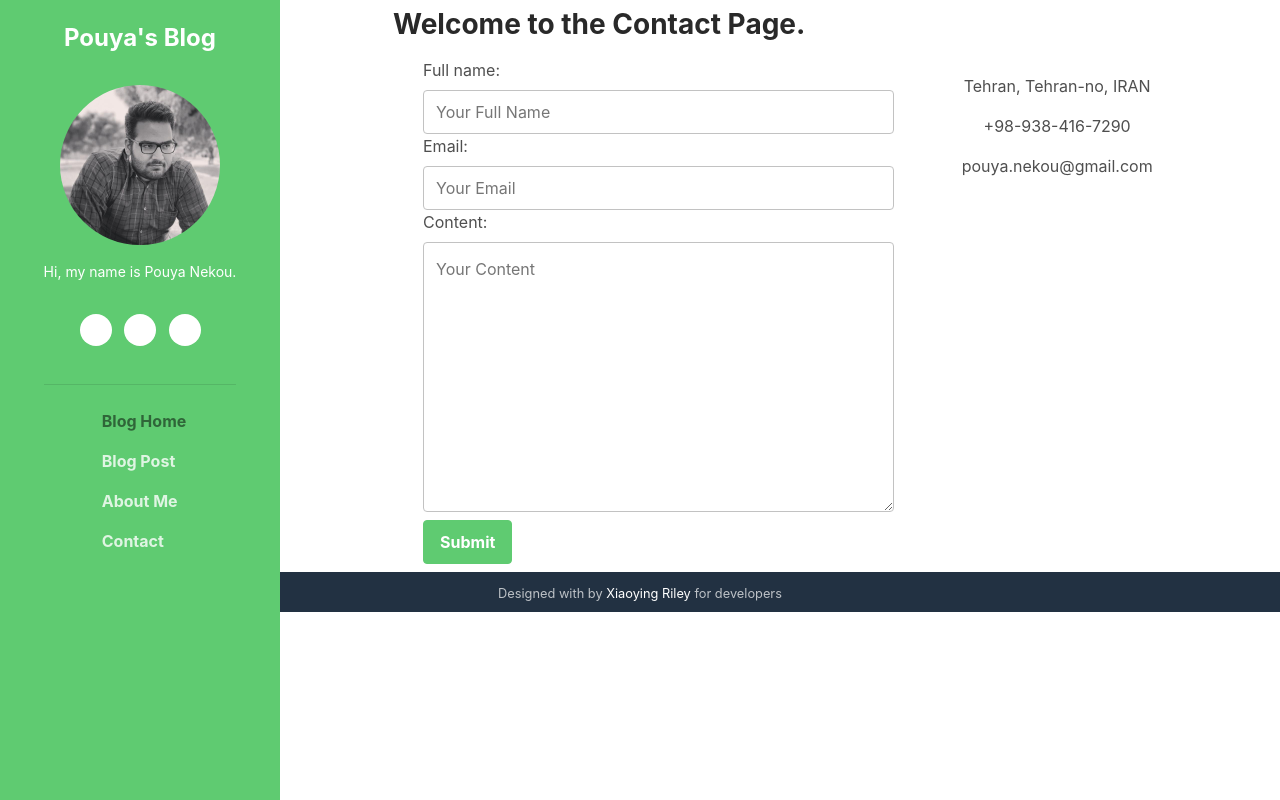
After one commit to Pouya0079/Personal-Blog, a Django app: page /contact/ in a window 1280 px wide. The commit adds this page. Run offline with Django 3.2, Linux system fonts and the light colour scheme; some libraries are stand-ins or nearby versions.

Commit message:
contact page is now ready

```diff
--- /dev/null
+++ b/blog/forms.py
@@ -0,0 +1,23 @@
+from django import forms
+
+class ContactForm(forms.Form):
+    full_name = forms.CharField(widget=forms.TextInput(attrs={
+        'class': 'form-control',
+        'placeholder': 'Your Full Name'
+        }))
+
+    email     = forms.EmailField(widget=forms.EmailInput(attrs={
+        'class': 'form-control',
+        'placeholder': 'Your Email'
+    }))
+
+    content   = forms.CharField(widget=forms.Textarea(attrs={
+        'class': 'form-control',
+        'placeholder': 'Your Content'
+        }))
+
+    def clean_email(self):
+        email = self.cleaned_data.get('email')
+        if not ('gmail.com' or 'yahoo.com') in email:
+            raise forms.ValidationError('Email has to be \"gmail.com\" or \"yahoo.com\"')
+        return email
--- a/blog/urls.py
+++ b/blog/urls.py
@@ -1,6 +1,8 @@
 from django.conf.urls import url
-from .views import IndexPage
+from .views import IndexPage, AboutPage, contact_page
 
 urlpatterns = [
     url(r'^$', IndexPage.as_view(), name='index'),
+    url(r'^about/$', AboutPage.as_view(), name='about'),
+    url(r'^contact/$', contact_page, name='contact'),
 ]
--- a/blog/views.py
+++ b/blog/views.py
@@ -2,6 +2,7 @@ from django.shortcuts import render
 from django.views.generic import TemplateView, ListView, DetailView
 
 from .models import Article
+from .forms import ContactForm
 
 class IndexPage(TemplateView):
 
@@ -35,3 +36,20 @@ class IndexPage(TemplateView):
         }
 
         return render(request, 'index.html', context)
+
+
+class AboutPage(TemplateView):
+    template_name = 'about.html'
+
+
+def contact_page(request):
+    contact_form = ContactForm(request.POST or None)
+    context = {
+        'title': 'Contact',
+        'content': 'Welcome to the Contact Page.',
+        'form': contact_form
+    }
+
+    if contact_form.is_valid():
+        print(contact_form.cleaned_data)
+    return render(request, 'contact.html', context)
--- a/templates/base.html
+++ b/templates/base.html
@@ -34,13 +34,11 @@
 					<div class="profile-section pt-3 pt-lg-0">
 						<img class="profile-image mb-3 rounded-circle mx-auto" src="{% static 'images/pp.jpeg' %}" alt="image">
 
-						<div class="bio mb-3">Hi, my name is Pouya Nekou. Briefly introduce yourself here. You can also provide a link to the about page.<br><a href="about.html">Find out more about me</a></div><!--//bio-->
+						<div class="bio mb-3">Hi, my name is Pouya Nekou. </div>
 						<ul class="social-list list-inline py-3 mx-auto">
-							<li class="list-inline-item"><a href="#"><i class="fab fa-twitter fa-fw"></i></a></li>
+							<li class="list-inline-item"><a href="#"><i class="fab fa-instagram fa-fw"></i></a></li>
 							<li class="list-inline-item"><a href="#"><i class="fab fa-linkedin-in fa-fw"></i></a></li>
-							<li class="list-inline-item"><a href="#"><i class="fab fa-github-alt fa-fw"></i></a></li>
-							<li class="list-inline-item"><a href="#"><i class="fab fa-stack-overflow fa-fw"></i></a></li>
-							<li class="list-inline-item"><a href="#"><i class="fab fa-codepen fa-fw"></i></a></li>
+							<li class="list-inline-item"><a href="#"><i class="fab fa-github fa-fw"></i></a></li>
 						</ul><!--//social-list-->
 						<hr>
 					</div><!--//profile-section-->
@@ -55,11 +53,10 @@
 						<li class="nav-item">
 							<a class="nav-link" href="about.html"><i class="fas fa-user fa-fw mr-2"></i>About Me</a>
 						</li>
+						<li class="nav-item">
+							<a class="nav-link" href="about.html"><i class="fas fa-phone fa-fw mr-2"></i>Contact</a>
+						</li>
 					</ul>
-
-					<div class="my-2 my-md-3">
-						<a class="btn btn-primary" href="https://themes.3rdwavemedia.com/" target="_blank">Get in Touch</a>
-					</div>
 				</div>
 			</nav>
 		</header>
--- /dev/null
+++ b/templates/contact.html
@@ -0,0 +1,48 @@
+{% extends 'base.html' %}
+{% load static %}
+
+<link rel="stylesheet" href="https://stackpath.bootstrapcdn.com/bootstrap/4.4.1/css/bootstrap.min.css"
+integrity="sha384-Vkoo8x4CGsO3+Hhxv8T/Q5PaXtkKtu6ug5TOeNV6gBiFeWPGFN9MuhOf23Q9Ifjh" crossorigin="anonymous">
+
+    {% block body %}
+
+        <div class="main-wrapper">
+
+            <div class="container">
+                <div class="row mt-2 ml-2">
+                    <p><h3>{{ content }}</h3></p>
+                    <div class="col-8">
+                        <div class="col-sm-12 mt-2">
+                            <form method="POST"> {% csrf_token %}
+                                {{ form }}
+                                <button type="submit" class="btn btn-primary mt-2 mb-2">Submit</button>
+                            </form>
+                        </div>
+                    </div>
+                    <div class="col-4 text-center mt-4">
+                        <div class="col-sm-12">
+                            <ul class="list-unstyled mb-0">
+                                <li><i class="fas fa-map-marker-alt fa-3x"></i>
+                                    <p>Tehran, Tehran-no, IRAN</p>
+                                </li>
+
+                                <li><i class="fas fa-phone mt-4 fa-3x"></i>
+                                    <p>+98-938-416-7290</p>
+                                </li>
+
+                                <li><i class="fas fa-envelope mt-4 fa-3x"></i>
+                                    <p>pouya.nekou@gmail.com</p>
+                                </li>
+                            </ul>
+                        </div>
+                    </div>
+                </div>
+            </div>
+
+        </div>
+
+    {% endblock body %}
+
+    <script src="https://code.jquery.com/jquery-3.4.1.slim.min.js" integrity="sha384-J6qa4849blE2+poT4WnyKhv5vZF5SrPo0iEjwBvKU7imGFAV0wwj1yYfoRSJoZ+n" crossorigin="anonymous"></script>
+    <script src="https://cdn.jsdelivr.net/npm/popper.js@1.16.0/dist/umd/popper.min.js" integrity="sha384-Q6E9RHvbIyZFJoft+2mJbHaEWldlvI9IOYy5n3zV9zzTtmI3UksdQRVvoxMfooAo" crossorigin="anonymous"></script>
+    <script src="https://stackpath.bootstrapcdn.com/bootstrap/4.4.1/js/bootstrap.min.js" integrity="sha384-wfSDF2E50Y2D1uUdj0O3uMBJnjuUD4Ih7YwaYd1iqfktj0Uod8GCExl3Og8ifwB6" crossorigin="anonymous"></script>
```
Also changed, not shown: templates/about.html (+2 -33 lines).
